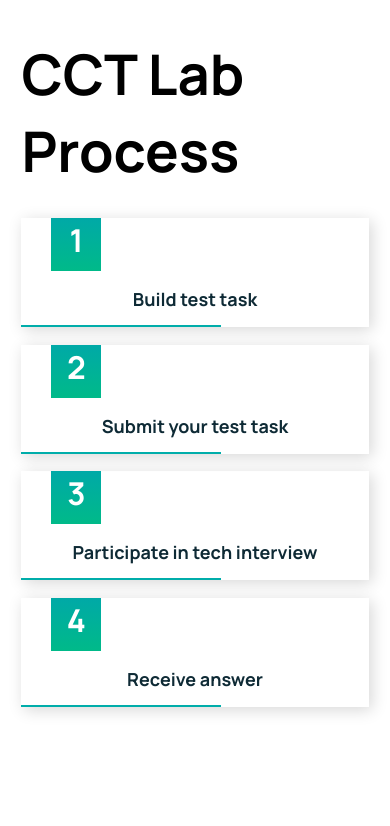
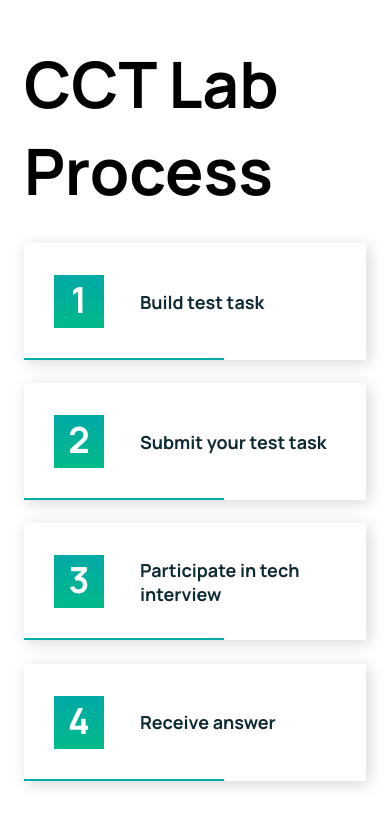
Before and after one commit to Briedyte/cct-task, a React (Create React App) app: page / in a window 390 px wide. Shown: the top 826 px of the page. Built offline with nearby package versions, Linux system fonts and the light colour scheme.

Commit message:
Responsive style fixed

```diff
--- a/src/components/Step.tsx
+++ b/src/components/Step.tsx
@@ -29,7 +29,7 @@ const Step: React.FC<Props> = ({ step, activeStep, setActiveStep }) => {
   return (
     <OrderedItem
       onClick={() => (!isActive ? setActiveStep(id) : setActiveStep(0))}
-      statusLineWidth={!isActive ? 200 : 300}
+      statusLineWidth={!isActive ? 200 : 260}
     >
       <h2>{title}</h2>
 
--- a/src/components/styled/Global.ts
+++ b/src/components/styled/Global.ts
@@ -1,17 +1,16 @@
 import { createGlobalStyle } from "styled-components";
 import { theme } from "../../App";
+import { media } from "./MeadiaQuerries";
 
-const media = {
-  xs: "@media only screen and (max-width: 576px)",
-};
 
 export default createGlobalStyle<{ theme: typeof theme }>`
     * {
         box-sizing: border-box;
         margin: 0;
         padding: 0;
+        font-size: 16px;
         ${media.xs} {
-            font-size: 14px;
+            font-size: 12px;
         }
     }
 
--- a/src/components/styled/MainContainer.styled.ts
+++ b/src/components/styled/MainContainer.styled.ts
@@ -1,8 +1,5 @@
 import styled from "styled-components";
-
-const media = {
-  xl: "@media only screen and (max-width: 1400px)",
-};
+import { media } from "./MeadiaQuerries";
 
 export const MainContainer = styled.main`
   width: 1400px;
--- a/src/components/styled/MeadiaQuerries.ts
+++ b/src/components/styled/MeadiaQuerries.ts
@@ -1,4 +1,5 @@
 export const media = {
-    xxl: "@media(min-width: 1400)",
-    xs:  "@media(min-width: 576)"
-}
+  xxl: "@media(min-width: 1400)",
+  xs: "@media(min-width: 576)",
+  xl: "@media only screen and (max-width: 1400px)",
+};
--- a/src/components/styled/OrderedList.styled.ts
+++ b/src/components/styled/OrderedList.styled.ts
@@ -3,10 +3,6 @@ import styled from "styled-components";
 interface Props {
   statusLineWidth: number;
 }
-
-const media = {
-  xs: "@media only screen and (max-width: 576px)",
-};
 
 export const OrderedList = styled.ol`
   width: 100%;
@@ -25,25 +21,23 @@ export const OrderedItem = styled.li<Props>`
   h2 {
     box-shadow: 3px 3px 15px rgba(0, 0, 0, 0.161);
     width: 100%;
-    ${media.xs} {
-      text-align: center;
-    }
+    position: relative;
+    display: flex;
+    align-items: center;
+    padding: 1rem;
+    padding-left: 0;
 
     &:before {
       content: counter(steps-counter);
       font-size: 2.25rem;
       display: inline-block;
-      width: 50px;
+      min-width: 50px;
       height: 53px;
       text-align: center;
       background: ${({ theme }) => theme.colors.primary};
       background: linear-gradient(180deg, #00a9a7 0%, #00ba89 100%);
       color: white;
       margin: 16px 36px 16px 30px;
-      ${media.xs} {
-        display: block;
-        margin-top: 0.5rem;
-      }
     }
 
     &:after {
@@ -54,9 +48,8 @@ export const OrderedItem = styled.li<Props>`
       width: ${(props) =>
         props.statusLineWidth ? props.statusLineWidth : 200}px;
       transition: 0.5s all;
-      ${media.xs} {
-        margin-top: 1rem;
-      }
+      position: absolute;
+      bottom: 0;
     }
   }
 `;
--- a/src/components/styled/UnorderedList.styled.ts
+++ b/src/components/styled/UnorderedList.styled.ts
@@ -1,14 +1,17 @@
 import styled from "styled-components";
 import radioImg from "../../images/radio.svg";
+import { media } from "./MeadiaQuerries";
 
 const iconSize = 21;
 
 export const UnorderedList = styled.ul`
-  padding: 0 4rem;
-  vertical-align: middle;
+  padding: 0.1rem 4rem;
   overflow: hidden;
   font-family: "Roboto", sans-serif;
   font-weight: 400;
+  ${media.xs} {
+    padding: 0.1rem 1rem;
+  }
 
   li {
     margin: 0;
@@ -17,7 +20,6 @@ export const UnorderedList = styled.ul`
     list-style: none;
     background-image: url(${radioImg});
     background-repeat: no-repeat;
-    background-position: left center;
     background-size: ${iconSize}px;
   }
 `;
```
